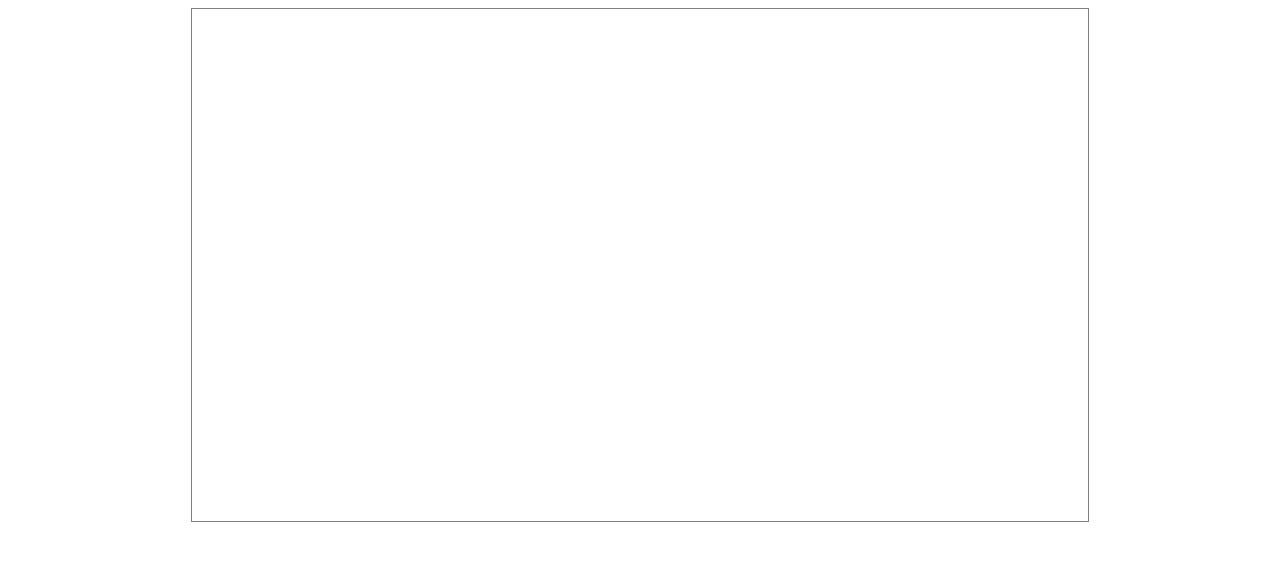
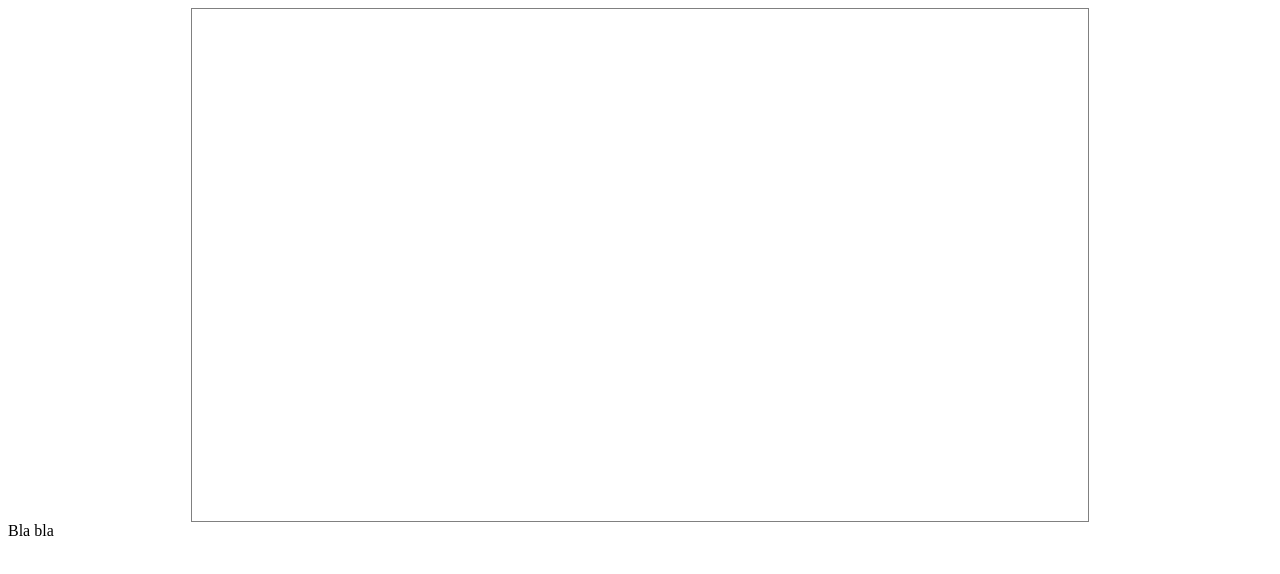
Before and after one commit to thalyx90/SVGDemo, a plain HTML site: page index.html in a window 1280 px wide. Drawn offline with nearby package versions, Linux system fonts and the light colour scheme.

Commit message:
Adding bla bla div

```diff
--- a/index.html
+++ b/index.html
@@ -10,6 +10,7 @@
 	<svg id="graph" viewBox="0 0 700 400">
 
 	</svg>
+	<div>Bla bla </div>
 
 	<script src="http://d3js.org/d3.v4.js"></script>
 	<script src="script.js"></script>
```
